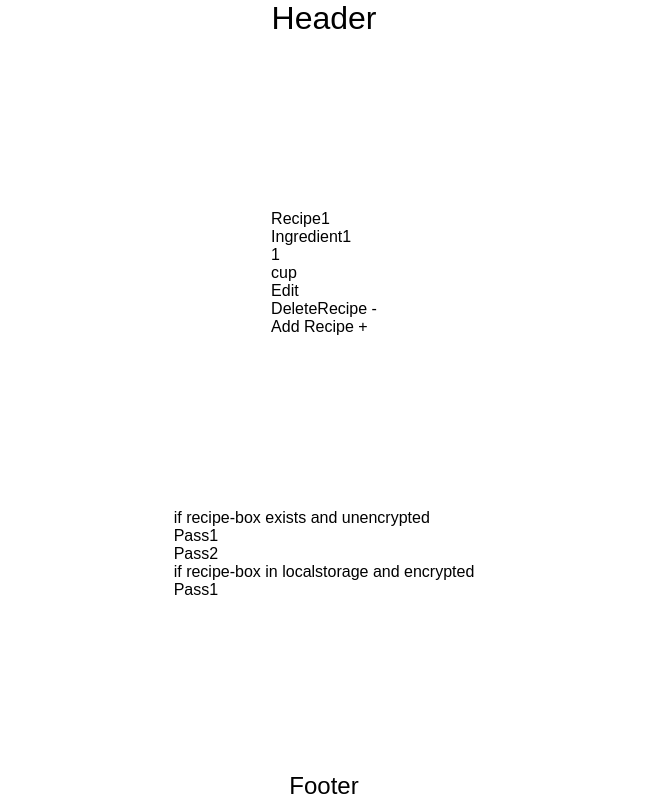
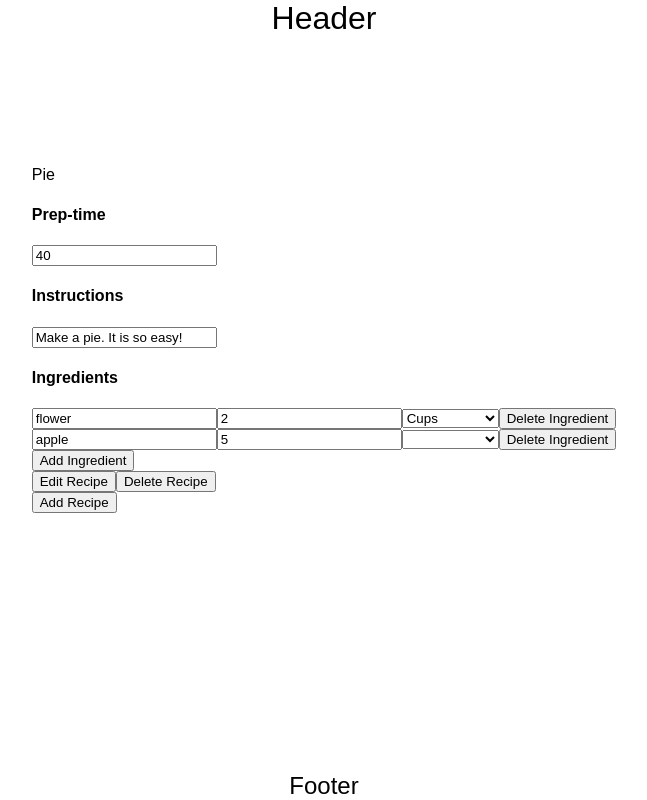
Before and after one commit to jtegtmeier/recipe-box, a React (Create React App) app: page / in a window 1280 px wide. Shown: the whole page, without its empty margins (316-963 px from the left). Built offline with nearby package versions, Linux system fonts and the light colour scheme.

Commit message:
components being built out

```diff
--- a/src/Components/App.js
+++ b/src/Components/App.js
@@ -1,21 +1,10 @@
-import React, {Component} from 'react'
+import React from 'react'
+//import cyrpto from 'cyrpto-js'
 import '../Style/App.css'
 
 import RecipeList from './RecipeList'
 
-const unitTypes = {
-  'NONE': 'None',
-  'CUP': 'Cup',
-  'OZ': 'Ounce',
-  'TBS': 'Tablespoon',
-  'TS': 'Teaspoon',
-  'GALLON': 'Gallon',
-  'LITER': 'Liter',
-  'GRAM': 'Gram',
-  'PINCH': 'Pinch'
-}
-
-export default class App extends Component {
+export default class App extends React.Component {
   constructor() {
     super()
     this.state = {
@@ -23,8 +12,8 @@ export default class App extends Component {
       recipes: [
         {
           name: 'Pie',
-          prepTimeMinutes: '40',
-          instructions: 'Make a pie. It is easy!',
+          prepTimeMinutes: 40,
+          instructions: 'Make a pie. It is so easy!',
           ingredients: [
             {
               name: 'flower',
@@ -41,17 +30,21 @@ export default class App extends Component {
     }
   }
 
-  updateRecipe(index, updatedRecipe){
-    const updatedRecipes = this.state.recipes
-    updatedRecipes[index] = updatedRecipe
+  handleUpdateRecipes(updatedRecipes) {
+    this.setState({recipes: updatedRecipes})
+  }
+
+  encryptRecipeList(password) {
     this.setState({
-      recipes: updatedRecipes
+      encrypted: true,
+      recipes: crypto.encrypt(JSON.stringify(this.state.recipes), password)
     })
   }
 
-  addRecipe(recipe){
+  decryptRecipeList(password) {
     this.setState({
-      recipes: this.state.recipes.push(recipe)
+      encrypted: false,
+      recipes: JSON.parse(crypto.decrypt(this.state.recipes, password))
     })
   }
 
@@ -60,19 +53,17 @@ export default class App extends Component {
       <div className="App">
         <header>Header</header>
 
-        <RecipeList className="RecipeList"/>
+        <RecipeList className="RecipeList" recipes={this.state.recipes} onUpdateRecipes={this.handleUpdateRecipes}/>
 
-        <div className="Crypto">
+        <div className="Crypto hidden">
           <div className="Encrypt">
-            if recipe-box exists and unencrypted
-            <div className="btnEncryptRecipeList"></div>
-            <div className="inputPassword">Pass1</div>
-            <div className="inputPassword">Pass2</div>
+            <button className="btn encryptRecipeList">Encrypt</button>
+            <input type="text" className="pass" placeholder="enter encryption password"/>
+            <input type="text" className="pass" placeholder="re-enter password"/>
           </div>
-          <div className="Decrypt hidden">
-            if recipe-box in localstorage and encrypted
-            <div className="btnDecryptRecipeList"></div>
-            <div className="inputPassword">Pass1</div>
+          <div className="Decrypt">
+            <button className="btn decryptRecipeList">Decrypt</button>
+            <input type="text" className="inputPassword" placeholder="enter password to decrypt..."/>
           </div>
         </div>
         <footer>Footer</footer>
--- a/src/Components/Ingredient.js
+++ b/src/Components/Ingredient.js
@@ -1,19 +1,69 @@
-import React, {PropTypes} from 'react'
+import React from 'react'
+import PropTypes from 'prop-types'
+
+const unitTypes = {
+  'NONE': null,
+  'CUP': 'Cup',
+  'OZ': 'Ounce',
+  'TBS': 'Tablespoon',
+  'TS': 'Teaspoon',
+  'GALLON': 'Gallon',
+  'LITER': 'Liter',
+  'GRAM': 'Gram',
+  'PINCH': 'Pinch'
+}
 
 class Ingredient extends React.Component {
+  constructor(props){
+    super(props)
+
+    this.deleteIngredientClicked = this.deleteIngredientClicked.bind(this);
+    this.handleChange = this.handleChange.bind(this);
+  }
+
+  deleteIngredientClicked(){
+    this.props.onDeleteIngredient(this.props.name)
+  }
+
+  handleChange(evt){
+    this.props.onUpdate()
+  }
+
   render() {
+    let options = []
+    for(let unit in unitTypes){
+      options.push(<option key={unit} value={unit}>
+        {unitTypes[unit] ? (unitTypes[unit] + ((this.props.amount > 1) ? "s" : "")) : ""}
+      </option>)
+    }
     return (
       <div>
-        <div className="ingredientName">Ingredient1</div>
-        <div className="ingredientValue">1</div>
-        <div className="ingredientUnitType">cup</div>
-        <div className="buttons">
-          <div className="btn editIngredient">Edit</div>
-          <div className="btn deleteIngredient">-</div>
-        </div>
+        <input type="text"
+          className="ingredientName"
+          value={this.props.name}
+          onChange={this.handleChange}/>
+        <input type="text"
+          className="ingredientValue"
+          value={this.props.amount}
+          onChange={this.handleChange}/>
+        <select className="ingredientUnitType"
+          value={this.props.unit}
+          onChange={this.handleChange}>
+          {options}
+        </select>
+        <button className="btn deleteIngredient" onClick={this.deleteIngredientClicked}>Delete Ingredient</button>
       </div>
     )
   }
 }
 
+Ingredient.propTypes = {
+  name: PropTypes.string.isRequired,
+  amount: PropTypes.number.isRequired,
+  unit: PropTypes.string,
+  isEditing: PropTypes.bool.isRequired,
+  onDeleteIngredient: PropTypes.func.isRequired,
+  onUpdate: PropTypes.func.isRequired
+}
+
 export default Ingredient;
--- a/src/Components/Recipe.js
+++ b/src/Components/Recipe.js
@@ -1,27 +1,133 @@
-import React, {PropTypes} from 'react'
+import React from 'react'
+import PropTypes from 'prop-types'
+import Ingredient from './Ingredient'
 
 class Recipe extends React.Component {
   constructor(props) {
     super(props)
+
+    this.state = {
+      name: this.props.name,
+      prepTimeMinutes: this.props.prepTimeMinutes,
+      instructions: this.props.instructions,
+      ingredients: this.props.ingredients,
+      isEditing: false
+    }
+
+    this.editRecipeClicked = this.editRecipeClicked.bind(this);
+    this.submitRecipeClicked = this.submitRecipeClicked.bind(this);
+    this.deleteRecipeClicked = this.deleteRecipeClicked.bind(this);
+    this.addIngredientClicked = this.addIngredientClicked.bind(this);
+    this.handleIngredientsUpdated = this.handleIngredientsUpdated.bind(this);
+    this.handleDeleteIngredient = this.handleDeleteIngredient.bind(this);
+  }
+
+  editRecipeClicked(){
+    this.setState({
+      isEditing: true
+    })
+  }
+
+  deleteRecipeClicked(){
+    this.props.onDeleteRecipe(this.state)
+  }
+
+  submitRecipeClicked(){
+    this.setState({
+      isEditing: false
+    })
+    this.props.onUpdateRecipe(this.state)
+  }
+
+  addIngredientClicked(){
+    const newIngredient = {
+      name: 'New Ingredient',
+      amount: 0,
+      unit: 'NONE'
+    }
+    this.setState({
+      ingredients: this.state.ingredients.concat([newIngredient])
+    })
+  }
+
+  handleIngredientChanged(){
+
+  }
+
+  handleIngredientsUpdated(updatedIngredients){
+    this.setState({
+      ingredients: updatedIngredients
+    })
+  }
+
+  handleDeleteIngredient(ingredient){
+    this.setState({
+      ingredients: this.state.ingredients.filter((i) => {
+        return i.name !== ingredient
+      })
+    })
   }
 
   render() {
+    let ingredients = []
+    this.state.ingredients.forEach((ingredient, index) => {
+      ingredients.push(<Ingredient
+        className="Ingredient"
+        key={index}
+        name={ingredient.name}
+        amount={ingredient.amount}
+        unit={ingredient.unit}
+        onUpdate={this.handleIngredientChanged}
+        onDeleteIngredient={this.handleDeleteIngredient}
+        isEditing={this.state.isEditing}
+      />)
+    })
+
     return (
       <div>
-        <div className="recipeName">Recipe1</div>
-        <div className="IngredientList">
-          <div className="Ingredient">
-            <div className="ingredientName">Ingredient1</div>
-            <div className="ingredientValue">1</div>
-            <div className="ingredientUnitType">cup</div>
-          </div>
-          <div className="Ingredient"/>
+        <div className="recipeName">{this.state.name}</div>
+        <div>
+          <h4>Prep-time</h4>
+          <input
+            type="text"
+            className={"recipeText " + (this.state.isEditing ? "" : "viewonly")}
+            placeholder="enter minutes for prep..."
+            value={this.state.prepTimeMinutes} />
         </div>
-        <div className="btn editRecipe">Edit</div>
-        <div className="btn deleteRecipe">DeleteRecipe -</div>
+        <div>
+          <h4>Instructions</h4>
+          <input
+            type="text"
+            className={"recipeText " + (this.state.isEditing ? "" : "viewonly")}
+            placeholder="enter instructions..."
+            value={this.state.instructions} />
+        </div>
+        <div>
+          <h4>Ingredients</h4>
+          {ingredients}
+          <button className="btn addIngredient"
+            onClick={this.addIngredientClicked}>Add Ingredient
+          </button>
+        </div>
+        <button className={"btn editRecipe " + (this.state.isEditing ? "hidden" : "")}
+          onClick={this.editRecipeClicked}>Edit Recipe</button>
+        <button className={"btn submitRecipe " + (this.state.isEditing ? "" : "hidden")}
+          onClick={this.submitRecipeClicked}>Submit Recipe</button>
+        <button className="btn deleteRecipe"
+          onClick={this.deleteRecipeClicked}>Delete Recipe</button>
       </div>
     )
   }
 }
 
+Recipe.propTypes = {
+  name: PropTypes.string.isRequired,
+  prepTimeMinutes: PropTypes.number,
+  instructions: PropTypes.string,
+  ingredients: PropTypes.array.isRequired,
+  onDeleteRecipe: PropTypes.func.isRequired,
+  onUpdateRecipe: PropTypes.func.isRequired,
+  isEditing: PropTypes.bool.isRequired
+}
+
 export default Recipe
--- a/src/Components/RecipeList.js
+++ b/src/Components/RecipeList.js
@@ -1,18 +1,76 @@
-import React, { PropTypes } from 'react'
+import React from 'react'
+import PropTypes from 'prop-types'
 import Recipe from './Recipe'
 
 class RecipeList extends React.Component {
-  constructor(props){
+  constructor(props) {
     super(props)
+
+    this.state = {
+      recipes: this.props.recipes.map((recipe) => {
+        recipe.isEditing = false
+        return recipe
+      })
+    }
+
+    this.handleUpdateRecipe = this.handleUpdateRecipe.bind(this);
+    this.addRecipeClicked = this.addRecipeClicked.bind(this);
+    this.handleDeleteRecipe = this.handleDeleteRecipe.bind(this);
   }
-  render () {
-    return(
+
+  handleUpdateRecipe(updatedRecipe) {
+    let updatedRecipes = this.state.recipes.filter((i) => {
+      return i.name !== updatedRecipe.name
+    })
+    updatedRecipes.push(updatedRecipe)
+    this.setState({
+      recipes: updatedRecipes
+    })
+  }
+
+  addRecipeClicked() {
+    const newRecipe = {
+      name: 'New Recipe',
+      ingredients: [],
+      isEditing: true
+    }
+    this.handleUpdateRecipe(newRecipe)
+  }
+
+  handleDeleteRecipe(recipe) {
+    this.setState({
+      recipes: this.state.recipes.filter((i) => {
+        return i.name !== recipe.name
+      })
+    })
+  }
+
+  render() {
+    let recipes = []
+    this.state.recipes.forEach((recipe, index) => {
+      recipes.push(<Recipe className="Recipe"
+      key={index}
+      name={recipe.name}
+      prepTimeMinutes={recipe.prepTimeMinutes}
+      instructions={recipe.instructions}
+      ingredients={recipe.ingredients}
+      onDeleteRecipe={this.handleDeleteRecipe}
+      onUpdateRecipe={this.handleUpdateRecipe}
+      isEditing={recipe.isEditing}/>)
+    })
+    return (
       <div>
-        <Recipe className="Recipe"/>
-        <div className="btnAddRecipe">Add Recipe +</div>
+        {recipes}
+        <button className="btn addRecipe"
+          onClick={this.addRecipeClicked}>Add Recipe</button>
       </div>
     )
   }
 }
 
+RecipeList.propTypes = {
+  onUpdateRecipes: PropTypes.func.isRequired,
+  recipes: PropTypes.array.isRequired
+}
+
 export default RecipeList;
--- a/src/Style/App.css
+++ b/src/Style/App.css
@@ -13,3 +13,13 @@ header {
 footer {
   font-size: 1.5em;
 }
+
+.hidden {
+  height: 0;
+  width: 0;
+  margin: 0;
+  padding: 0;
+  border: none;
+  visibility: hidden;
+  overflow: hidden;
+}
```
Also changed, not shown: src/Components/CryptoForm.js (+21 -0 lines), src/Components/EditIngredient.js (deleted, +0 -19 lines), src/Components/EditRecipe.js (deleted, +0 -17 lines), src/Components/IngredientList.js (+62 -2 lines).
